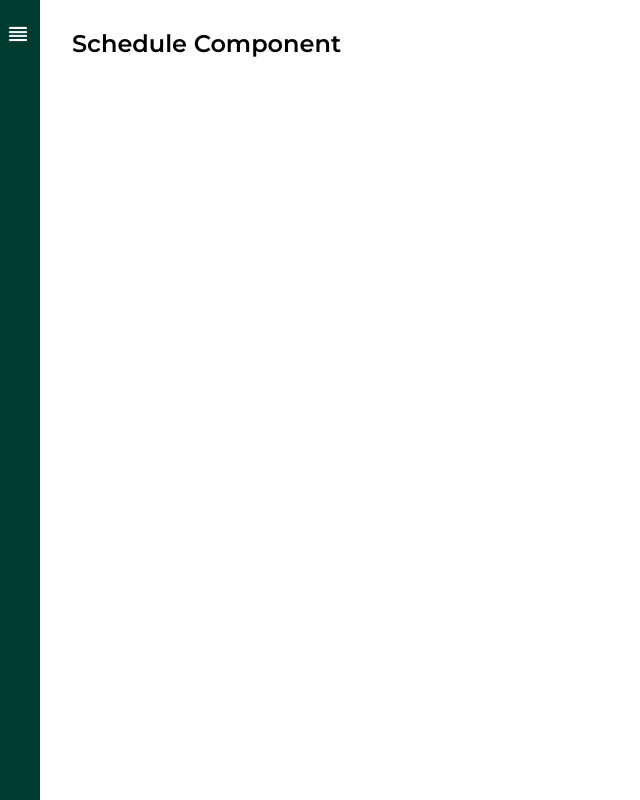
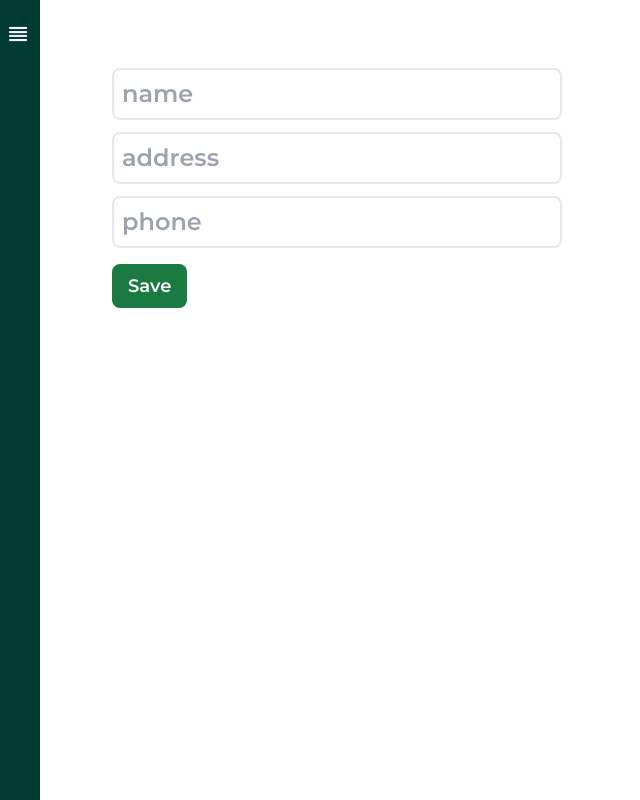
Before and after one commit to olakved/e-commerce, a React (Vite) app: page /profile/schedule in a window 1280 px wide. Shown: the whole page, without its empty margins (0-640 px from the left). Built offline with nearby package versions, Linux system fonts and the light colour scheme; data requests are answered from the project's data file; grey boxes are pictures that could not be loaded.

Commit message:
correction

```diff
--- a/src/pages/blog/index.jsx
+++ b/src/pages/blog/index.jsx
@@ -20,7 +20,7 @@ function BlogPage() {
       {isLoading ? (
         <p>loading...</p>
       ) : error ? (
-        <p>Error while fetching data</p>
+        <p>Error while fetching data.</p>
       ) : data ? (
         <div>
           <div className=" py-3 px-20 mb-8 md:px-5 sm:px-2">
--- a/src/pages/schedule/index.jsx
+++ b/src/pages/schedule/index.jsx
@@ -3,14 +3,53 @@ import axios from "axios";
 import React from "react";
 
 function Schedule() {
-  const { isLoading, error, data } = useQuery(["foods"], () =>
-    axios.get("http://localhost:3001/foods").then((res) => res.data)
+  const { isLoading, error, data } = useQuery(["users"], () =>
+    axios.get("http://localhost:3001/users").then((res) => res.data)
   );
   console.log(data);
 
   return (
     <div>
-      <h1>Schedule Component </h1>
+      {isLoading ? (
+        <p>Loading...</p>
+      ) : error ? (
+        <p>Error Fetching data</p>
+      ) : data ? (
+        <div className="p-10">
+          <div className="w-[450px]">
+            <form action="">
+              <div className="flex flex-col">
+                <input
+                  type="text"
+                  name="name"
+                  placeholder="name"
+                  className=" p-2 rounded-lg outline-none border-2"
+                />
+                <input
+                  type="text"
+                  name="address"
+                  placeholder="address"
+                  className=" p-2 rounded-lg outline-none border-2 mt-3"
+                />
+                <input
+                  type="text"
+                  name="phone"
+                  placeholder="phone"
+                  className=" p-2 rounded-lg outline-none border-2 mt-3"
+                />
+              </div>
+              <button className=" mt-4 py-2 px-4 bg-light-green text-white text-lg rounded-lg">
+                Save
+              </button>
+            </form>
+          </div>
+          <div>
+            {data?.users?.map((people) => (
+              <p>{people.name}</p>
+            ))}
+          </div>
+        </div>
+      ) : null}
     </div>
   );
 }
```
